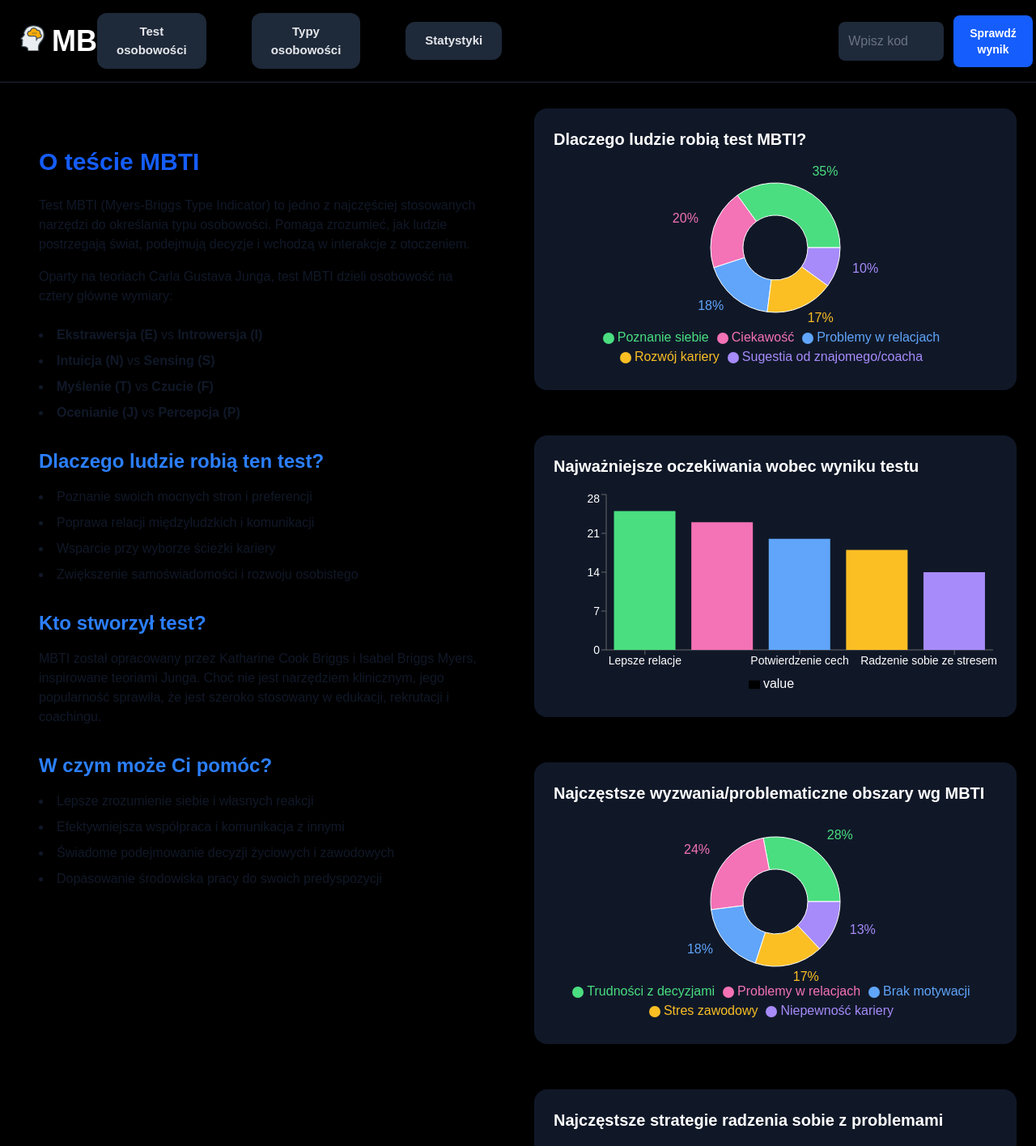
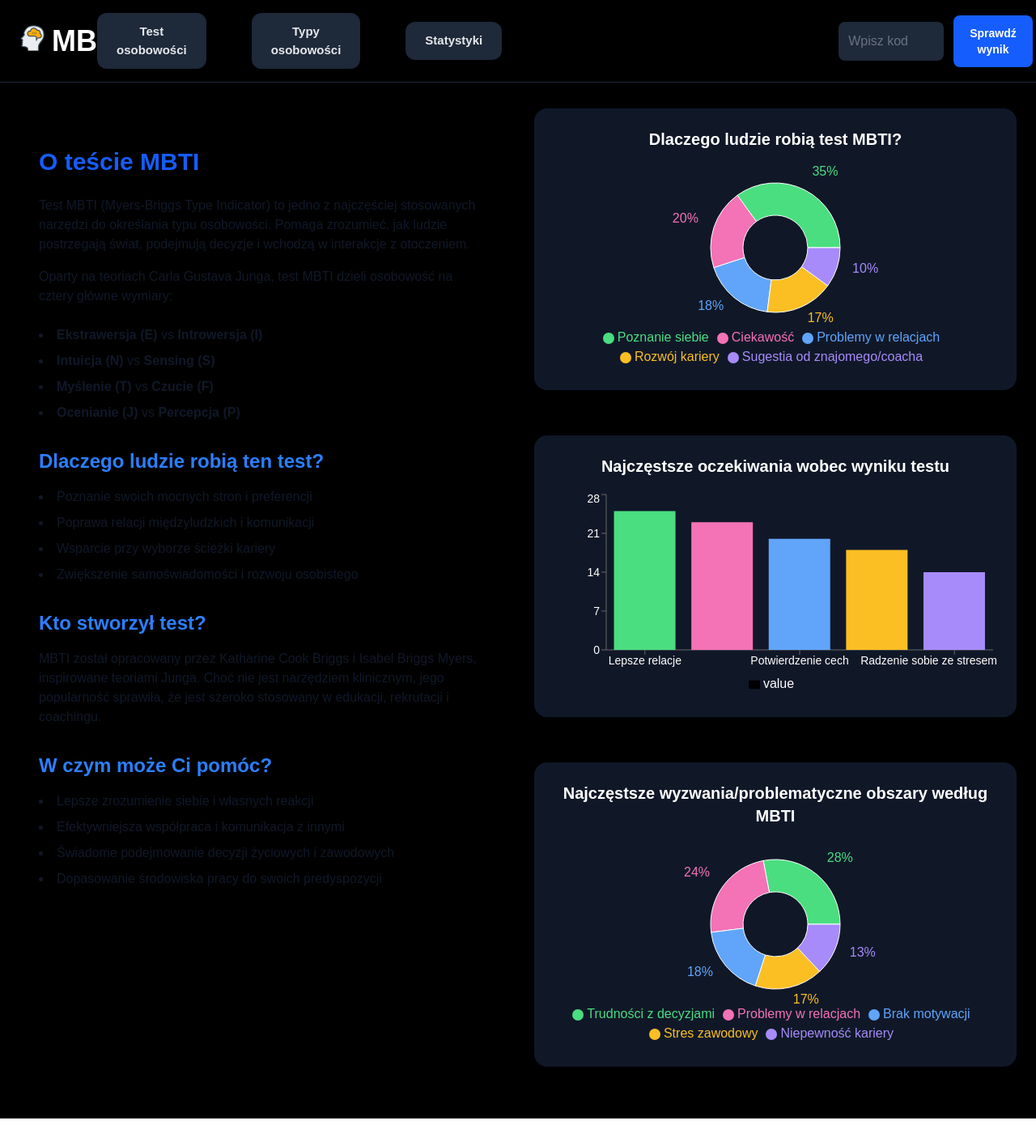
Before and after one commit to arekminajj/personality-test-web-app, a Next.js app: page / in a window 1280 px wide. Shown: the top 1416 px of the page at 81% size. After the commit the page ends 1382 px from the top, so only its background shows below. Built offline with nearby package versions, Linux system fonts and the light colour scheme.

Commit message:
strona glowna i wykresy

```diff
--- a/src/app/page.js
+++ b/src/app/page.js
@@ -12,7 +12,7 @@ export default function Home() {
     { answerText: "Sugestia od znajomego/coacha", percent: 10 },
   ];
 
-  // BarChart 1 – Najważniejsze oczekiwania wobec testu
+  // BarChart 1 – Najczęstsze oczekiwania wobec testu
   const expectationsBar = [
     { name: "Lepsze relacje", value: 25 },
     { name: "Wskazówki zawodowe", value: 23 },
@@ -21,22 +21,13 @@ export default function Home() {
     { name: "Radzenie sobie ze stresem", value: 14 },
   ];
 
-  // PieChart 2 – Najczęstsze wyzwania/problematiczne obszary wg MBTI
+  // PieChart 2 – Najczęstsze wyzwania/problematyczne obszary wg MBTI
   const problemsPie = [
     { answerText: "Trudności z decyzjami", percent: 28 },
     { answerText: "Problemy w relacjach", percent: 24 },
     { answerText: "Brak motywacji", percent: 18 },
     { answerText: "Stres zawodowy", percent: 17 },
     { answerText: "Niepewność kariery", percent: 13 },
-  ];
-
-  // BarChart 2 – Najczęstsze strategie radzenia sobie
-  const copingBar = [
-    { name: "Rozmowa z bliskimi", value: 27 },
-    { name: "Szukanie w internecie", value: 24 },
-    { name: "Zmiana otoczenia/pracy", value: 18 },
-    { name: "Rozwój osobisty", value: 16 },
-    { name: "Konsultacja z psychologiem", value: 15 },
   ];
 
   return (
@@ -104,24 +95,20 @@ export default function Home() {
         </section>
 
         {/* PRAWA SEKCJA – wykresy */}
-        <aside className="flex-1 flex flex-col gap-6 min-w-[320px]">
+        <aside className="flex-1 flex flex-col gap-6 min-w-[320px] max-w-[640px]">
           {/* Wykresy z propozycji 2 */}
           <Visualization
             title="Dlaczego ludzie robią test MBTI?"
             data={reasonsPie}
           />
           <BarVisualization
-            title="Najważniejsze oczekiwania wobec wyniku testu"
+            title="Najczęstsze oczekiwania wobec wyniku testu"
             data={expectationsBar}
           />
           {/* Wykresy z propozycji 1 */}
           <Visualization
-            title="Najczęstsze wyzwania/problematiczne obszary wg MBTI"
+            title="Najczęstsze wyzwania/problematyczne obszary według MBTI"
             data={problemsPie}
-          />
-          <BarVisualization
-            title="Najczęstsze strategie radzenia sobie z problemami"
-            data={copingBar}
           />
         </aside>
       </div>
--- a/src/components/BarVisualization.js
+++ b/src/components/BarVisualization.js
@@ -15,7 +15,7 @@ const COLORS = ["#4ADE80", "#F472B6", "#60A5FA", "#FBBF24", "#A78BFA"];
 export default function BarVisualization({ data, title }) {
   return (
     <div className="bg-gray-900 rounded-2xl shadow-lg p-6 mb-8">
-      <h2 className="text-xl font-semibold mb-4">{title}</h2>
+      <h2 className="text-xl font-semibold mb-4 text-center">{title}</h2>
       <div className="h-64 w-full">
         <ResponsiveContainer>
           <BarChart data={data}>
--- a/src/components/Visualization2.js
+++ b/src/components/Visualization2.js
@@ -13,7 +13,7 @@ const COLORS = ["#4ADE80", "#F472B6", "#60A5FA", "#FBBF24", "#A78BFA"];
 export default function Visualization({ data, title }) {
   return (
     <div className="bg-gray-900 rounded-2xl shadow-lg p-6 mb-8">
-      <h2 className="text-xl font-semibold mb-4">{title}</h2>
+      <h2 className="text-xl font-semibold mb-4 text-center">{title}</h2>
       <div className="h-64 w-full">
         <ResponsiveContainer>
           <PieChart>
```
